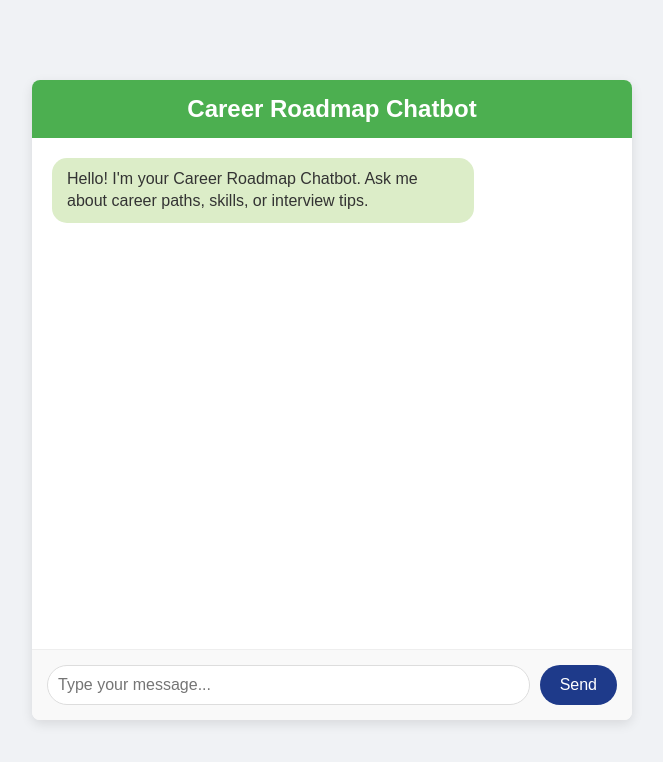
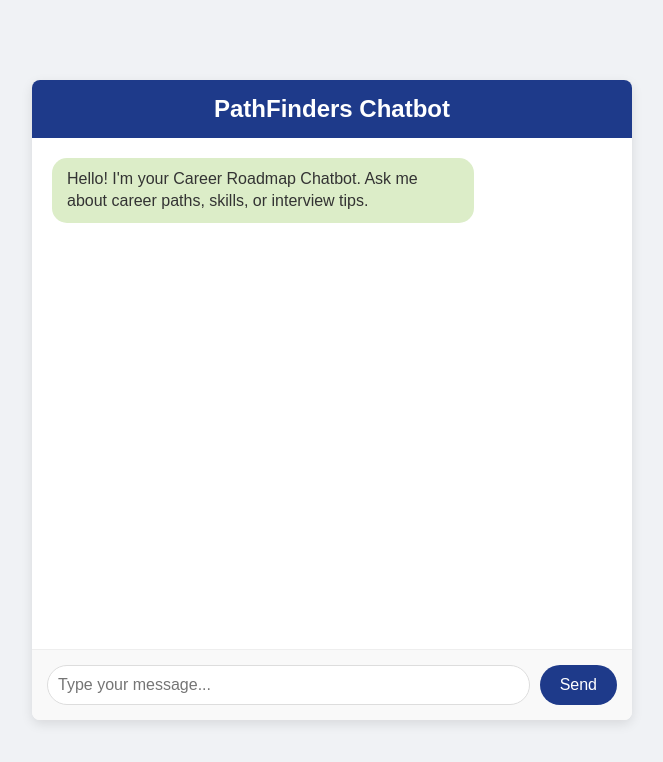
Before and after one commit to Sumayya-06/Pathfinder, a plain HTML site: page public/index.html in a window 1280 px wide. Shown: the whole page, without its empty margins (308-971 px from the left). Drawn offline with Linux system fonts and the light colour scheme.

Commit message:
Updated homepage and style

```diff
--- a/public/index.html
+++ b/public/index.html
@@ -3,12 +3,12 @@
 <head>
     <meta charset="UTF-8">
     <meta name="viewport" content="width=device-width, initial-scale=1.0">
-    <title>Pathfinder</title>
+    <title>PathFinder</title>
     <link rel="stylesheet" href="style.css">
 </head>
 <body>
     <div class="chat-container">
-        <h1>Career Roadmap Chatbot</h1>
+        <h1>PathFinders Chatbot</h1>
         <div class="chat-messages" id="chatMessages">
             <div class="message bot">Hello! I'm your Career Roadmap Chatbot. Ask me about career paths, skills, or interview tips.</div>
         </div>
--- a/public/style.css
+++ b/public/style.css
@@ -21,7 +21,7 @@ body {
 }
 
 h1 {
-    background-color: #4CAF50;
+    background-color: #1E3A8A;
     color: white;
     padding: 15px;
     margin: 0;
```
